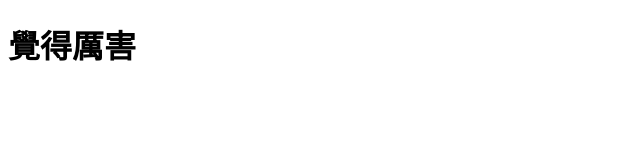
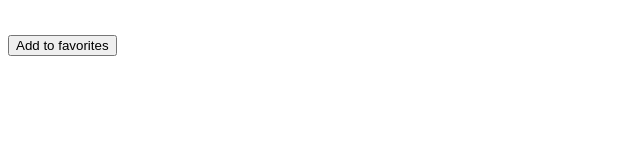
Before and after one commit to chowchunfu/MSbf, a plain HTML site: page index.html in a window 1280 px wide. Shown: the whole page, without its empty margins (0-640 px from the left). Drawn offline with Linux system fonts and the light colour scheme.

Commit message:
Update index.html

```diff
--- a/index.html
+++ b/index.html
@@ -5,6 +5,9 @@
     <title>你好，GitHub</title>
   </head>
   <body>
-    <h1>覺得厲害</h1>
+    <h1>
+      <button class="favorite styled" type="button">Add to favorites</button>
+
+    </h1>
   </body>
 </html>
```
